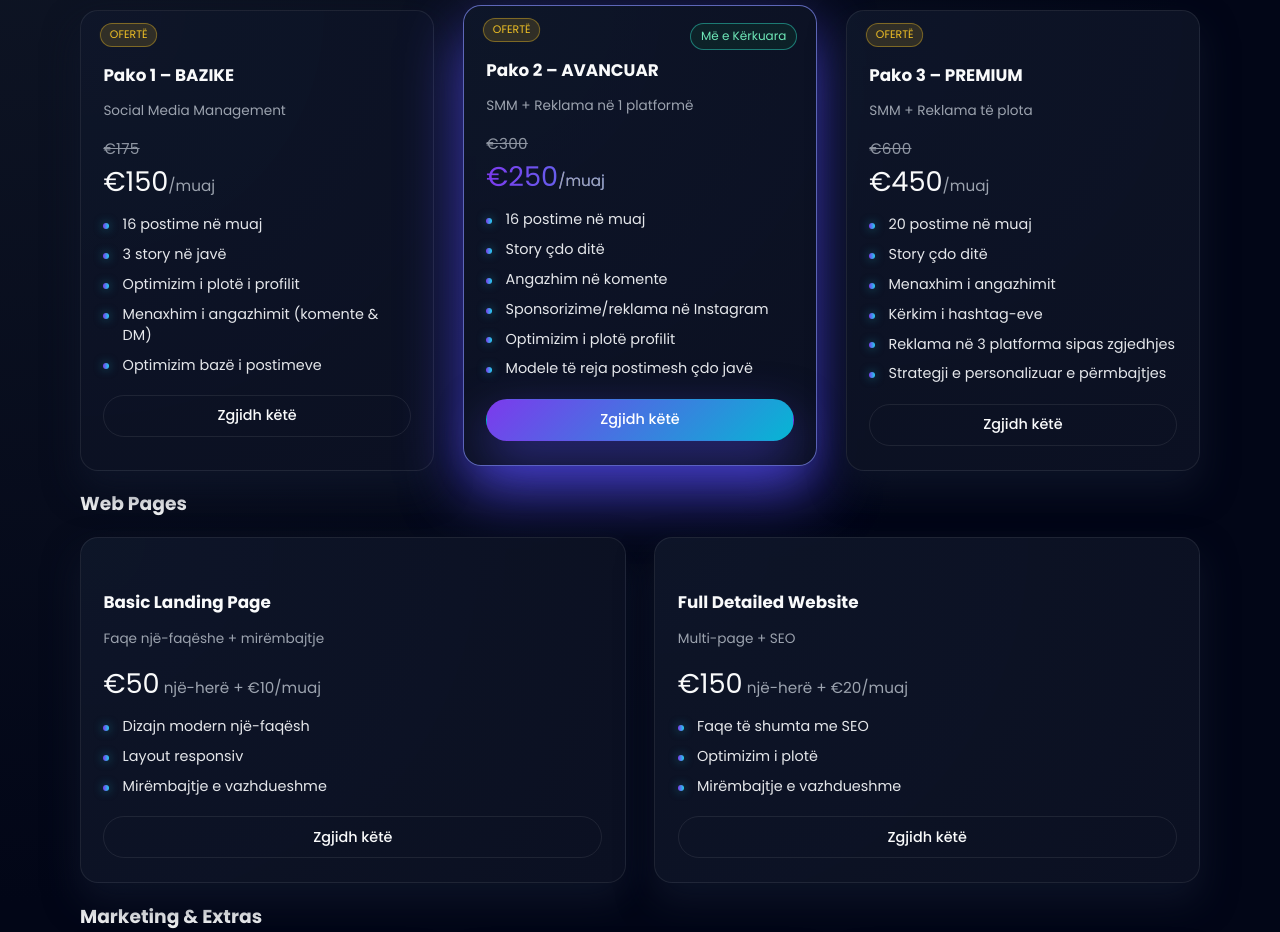
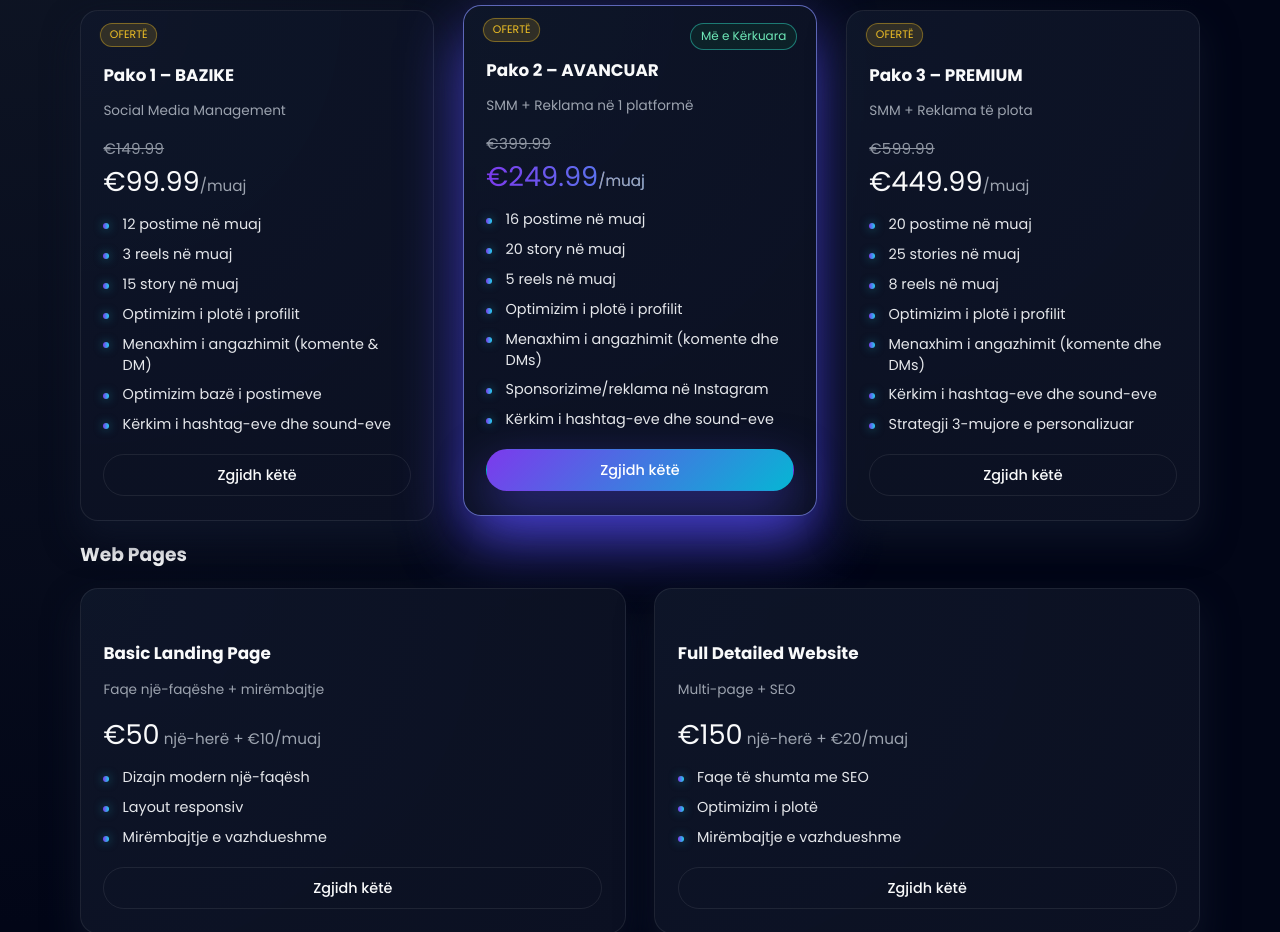
Before and after one commit to bajram-s/coretrace-official, a plain HTML site: page index.html in a window 1280 px wide. Shown: the part 2280-3212 px from the top of the page. Drawn offline with Linux system fonts and the light colour scheme.

Commit message:
Update pricing details and service offerings

```diff
--- a/index.html
+++ b/index.html
@@ -226,15 +226,17 @@
   <h3 class="pricing-name">Pako 1 – BAZIKE</h3>
   <p class="pricing-tagline">Social Media Management</p>
 
-  <p class="old-price">€175</p>
-  <p class="pricing-price">€150<span>/muaj</span></p>
+  <p class="old-price">€149.99</p>
+  <p class="pricing-price">€99.99<span>/muaj</span></p>
 
   <ul class="pricing-list">
-    <li>16 postime në muaj</li>
-	<Li>3 story në javë</li>
+    <li>12 postime në muaj</li>
+	<li>3 reels në muaj</li>
+	<Li>15 story në muaj</li>
     <li>Optimizim i plotë i profilit</li>
     <li>Menaxhim i angazhimit (komente & DM)</li>
     <li>Optimizim bazë i postimeve</li>
+	<li>Kërkim i hashtag-eve dhe sound-eve</li>
   </ul>
   <a href="#contact" class="btn btn-outline full-width" data-package="Package 1 – SMM">Zgjidh këtë</a>
 </article>
@@ -246,16 +248,17 @@
   <h3 class="pricing-name">Pako 2 – AVANCUAR</h3>
   <p class="pricing-tagline">SMM + Reklama në 1 platformë</p>
 
-  <p class="old-price">€300</p>
-  <p class="pricing-price">€250<span>/muaj</span></p>
+  <p class="old-price">€399.99</p>
+  <p class="pricing-price">€249.99<span>/muaj</span></p>
 
   <ul class="pricing-list">
     <li>16 postime në muaj</li>
-    <li>Story çdo ditë</li>
-    <li>Angazhim në komente</li>
+    <li>20 story në muaj</li>
+	<li>5 reels në muaj</li>
+    <li>Optimizim i plotë i profilit</li>
+	<li>Menaxhim i angazhimit (komente dhe DMs)</li>
     <li>Sponsorizime/reklama në Instagram</li>
-    <li>Optimizim i plotë profilit</li>
-    <li>Modele të reja postimesh çdo javë</li>
+    <li>Kërkim i hashtag-eve dhe sound-eve</li>
   </ul>
   <a href="#contact" class="btn btn-primary full-width" data-package="Package 2 – ADSMM">Zgjidh këtë</a>
 </article>
@@ -266,16 +269,17 @@
   <h3 class="pricing-name">Pako 3 – PREMIUM</h3>
   <p class="pricing-tagline">SMM + Reklama të plota</p>
 
-  <p class="old-price">€600</p>
-  <p class="pricing-price">€450<span>/muaj</span></p>
+  <p class="old-price">€599.99</p>
+  <p class="pricing-price">€449.99<span>/muaj</span></p>
 
   <ul class="pricing-list">
     <li>20 postime në muaj</li>
-    <li>Story çdo ditë</li>
-    <li>Menaxhim i angazhimit</li>
-    <li>Kërkim i hashtag-eve</li>
-    <li>Reklama në 3 platforma sipas zgjedhjes</li>
-    <li>Strategji e personalizuar e përmbajtjes</li>
+    <li>25 stories në muaj</li>
+	<li>8 reels në muaj</li>
+    <li>Optimizim i plotë i profilit</li>
+    <li>Menaxhim i angazhimit (komente dhe DMs)</li>
+    <li>Kërkim i hashtag-eve dhe sound-eve</li>
+    <li>Strategji 3-mujore e personalizuar</li>
   </ul>
   <a href="#contact" class="btn btn-outline full-width" data-package="Package 3 – FADSMM">Zgjidh këtë</a>
 </article>
```
